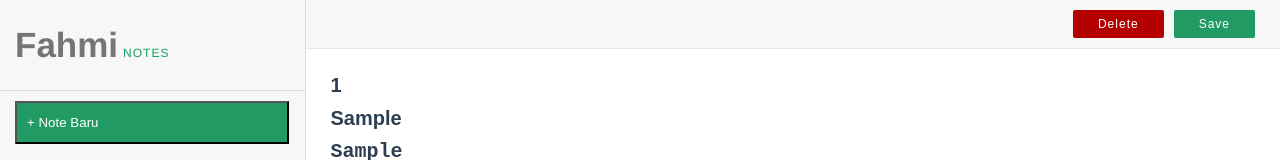
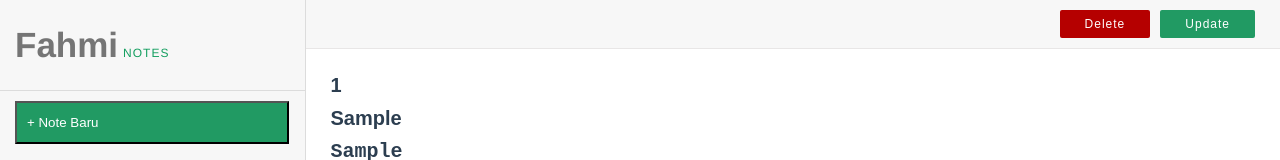
Before and after one commit to fahmiafi/laravelvue_notes, a Vue app in the folder resources/: page / in a window 1280 px wide. Both pictures are taken after typing "Sample", "Sample" into the empty fields and a click on the button "Save". Shown: the top 160 px of the page. Built offline with nearby package versions, Linux system fonts and the light colour scheme.

Commit message:
memisahkan button save dan update

```diff
--- a/resources/src/App.vue
+++ b/resources/src/App.vue
@@ -39,7 +39,7 @@ export default {
   },
   methods:{
     newNote(){
-      this.dataForm = {id: 0, title: '', description: ''}
+      this.dataForm = {id: 0, title: '', description: '', mode: 'save'}
     },
     saveNote(title, description){
       let newId = 0;
@@ -54,9 +54,8 @@ export default {
       this.editNote(newId);
     },
     editNote(id){
-      // console.log('app vue'+id);
-      this.dataForm = this.notes.find(note => note.id === id)
-      // console.log(this.dataForm);
+      this.dataForm = this.notes.find(note => note.id === id);
+      this.dataForm.mode = 'update';
     },
     updateNote(id, title, description){
       let noteIndex = this.notes.findIndex(note => note.id === id)
--- a/resources/src/components/FormNotes.vue
+++ b/resources/src/components/FormNotes.vue
@@ -3,7 +3,8 @@
         <form @submit="submitNote">
             <div class="menu">
                 <button type="button" @click="submitRemove" class="bg-danger btn btn-delete">Delete</button>
-                <button type="submit" class="bg-success btn">Save</button>
+                <button type="button" @click="submitSave" class="bg-success btn" v-if="mode == 'save'">Save</button>
+                <button type="button" @click="submitUpdate" class="bg-success btn" v-if="mode == 'update'">Update</button>
             </div>
 
             <div class="content">
@@ -36,18 +37,16 @@
             return{
                 id: 0,
                 title: '',
-                description: ''
+                description: '',
+                mode: 'save',
             }
         },
         methods:{
-            submitNote(e){
-                e.preventDefault();
-
-                if(this.id === 0){
-                    this.propSaveNote(this.title, this.description);
-                }else{
-                    this.propUpdateNote(this.id, this.title, this.description)
-                }
+            submitSave(){
+                this.propSaveNote(this.title, this.description);
+            },
+            submitUpdate(){
+                this.propUpdateNote(this.id, this.title, this.description)
             },
             resetInput(){
                 this.id= 0;
@@ -64,6 +63,7 @@
                 this.id = note.id;
                 this.title = note.title;
                 this.description = note.description;
+                this.mode = note.mode;
             }
         }
     }
```
